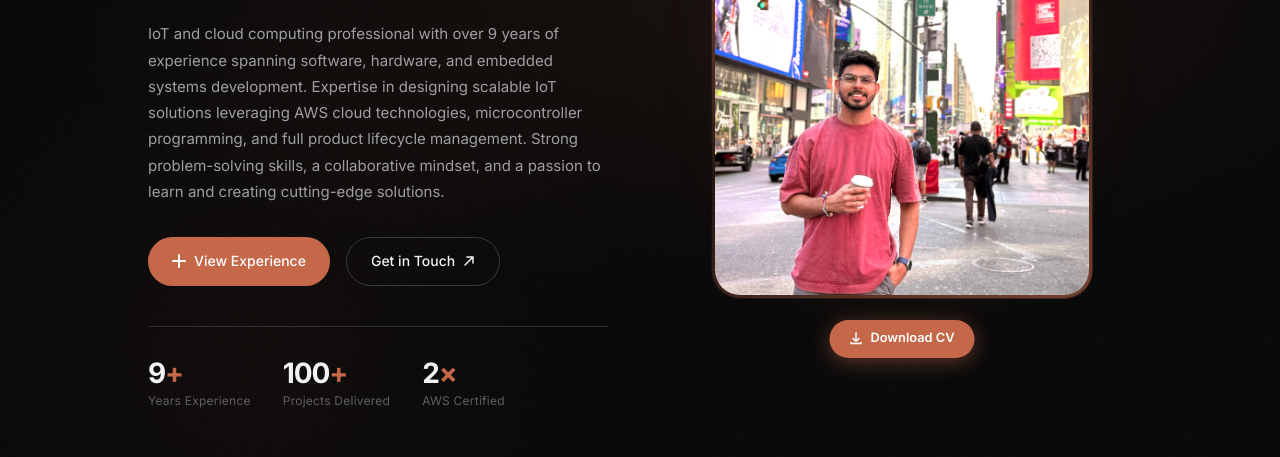
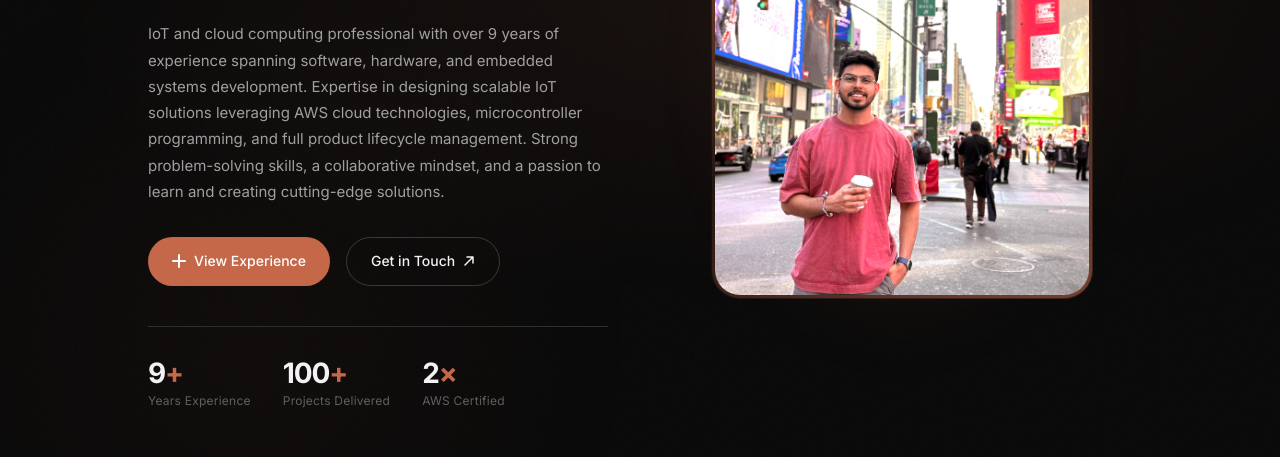
Before and after one commit to RaviJanu/portfolio, a plain HTML site: page index.html in a window 1280 px wide. Shown: the part 343-800 px from the top of the page. Drawn offline with nearby package versions, Linux system fonts and the light colour scheme.

Commit message:
remove the download option from below my profile

```diff
--- a/index.html
+++ b/index.html
@@ -80,10 +80,6 @@
               <div class="hero-photo-border">
                 <img src="profile.jpg" alt="Raviprakash Janu" class="hero-photo" />
               </div>
-              <a href="Raviprakash_Janu_CV.pdf" download class="cv-download-btn">
-                <svg width="13" height="13" viewBox="0 0 13 13" fill="none"><path d="M6.5 1v8M3.5 6.5l3 3 3-3M1.5 10.5v1h10v-1" stroke="currentColor" stroke-width="1.5" stroke-linecap="round" stroke-linejoin="round"/></svg>
-                Download CV
-              </a>
             </div>
           </div>
 
```
